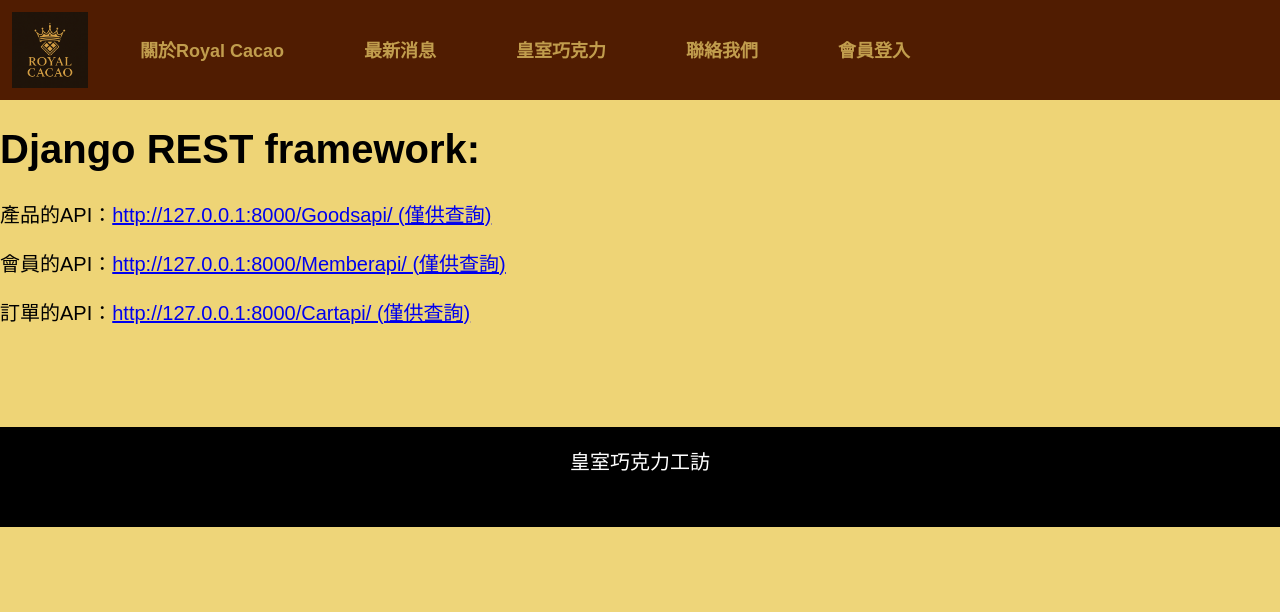
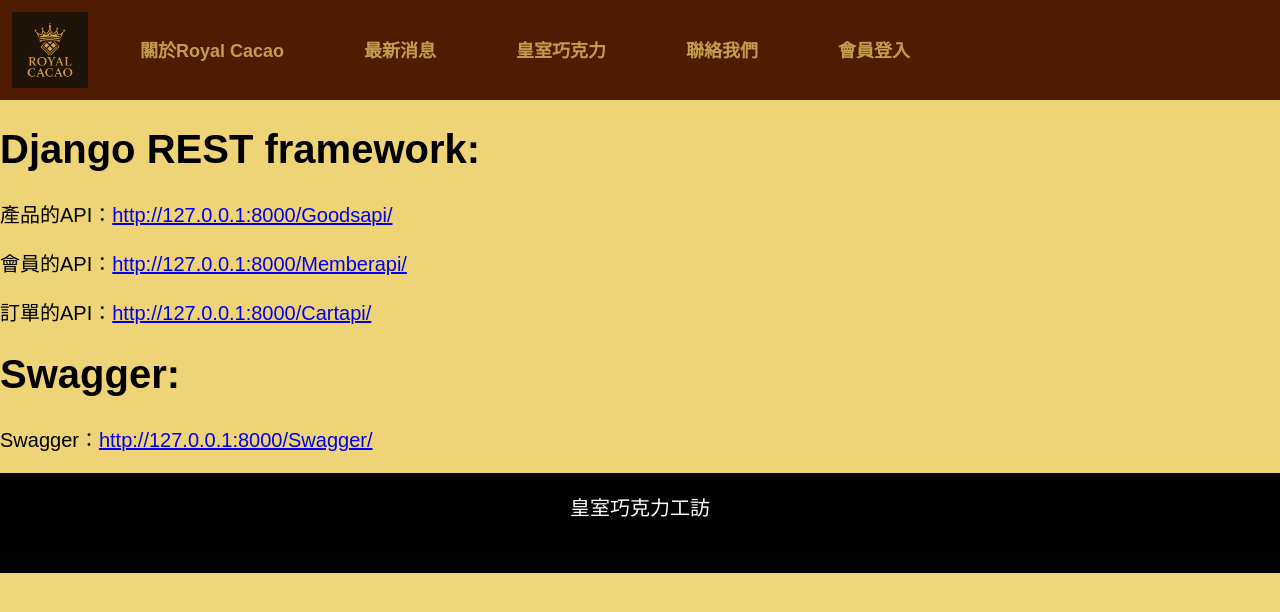
Before and after one commit to Black-riding/ChocolateWeb, a Django app: template mypro2/mypro2/templates/about.html in a window 1280 px wide. Shown: the top 612 px of the page. Run offline with Django 4.2, Linux system fonts and the light colour scheme; the template is opened without the code that fills it, so the values that code supplies are empty.

Commit message:
about.html變更文字並新增Swagger超連結

```diff
--- a/mypro2/mypro2/templates/about.html
+++ b/mypro2/mypro2/templates/about.html
@@ -14,12 +14,17 @@
     <h1>Django REST framework:</h1>
 
     <p>
-        產品的API：<a href="http://127.0.0.1:8000/Goodsapi/">http://127.0.0.1:8000/Goodsapi/ (僅供查詢)</a>
+        產品的API：<a href="http://127.0.0.1:8000/Goodsapi/">http://127.0.0.1:8000/Goodsapi/</a>
     </p>
     <p>
-        會員的API：<a href="http://127.0.0.1:8000/Memberapi/">http://127.0.0.1:8000/Memberapi/ (僅供查詢)</a>
+        會員的API：<a href="http://127.0.0.1:8000/Memberapi/">http://127.0.0.1:8000/Memberapi/</a>
     </p>
     <p>
-        訂單的API：<a href="http://127.0.0.1:8000/Cartapi/">http://127.0.0.1:8000/Cartapi/ (僅供查詢)</a>
+        訂單的API：<a href="http://127.0.0.1:8000/Cartapi/">http://127.0.0.1:8000/Cartapi/</a>
+    </p>
+
+    <h1>Swagger:</h1>
+    <p>
+        Swagger：<a href="http://127.0.0.1:8000/Swagger/">http://127.0.0.1:8000/Swagger/</a>
     </p>
 {% endblock %}
```
